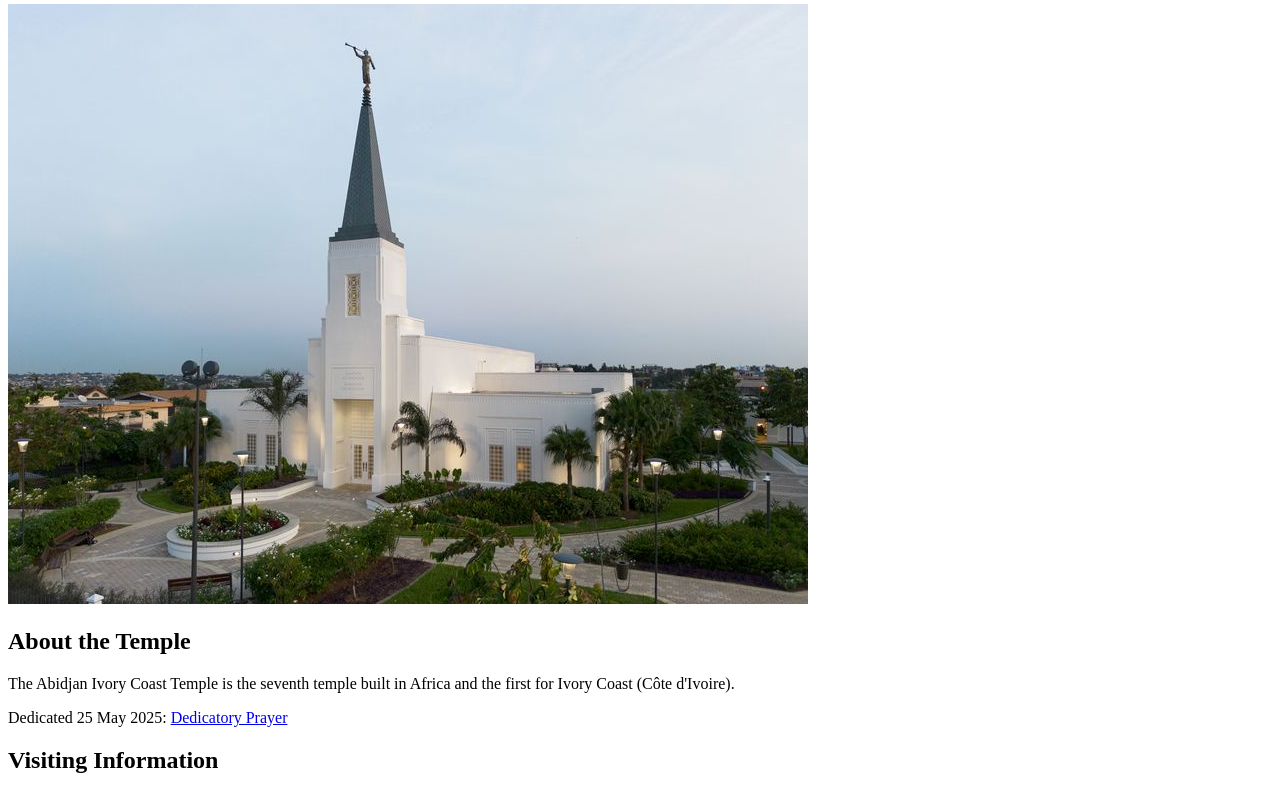
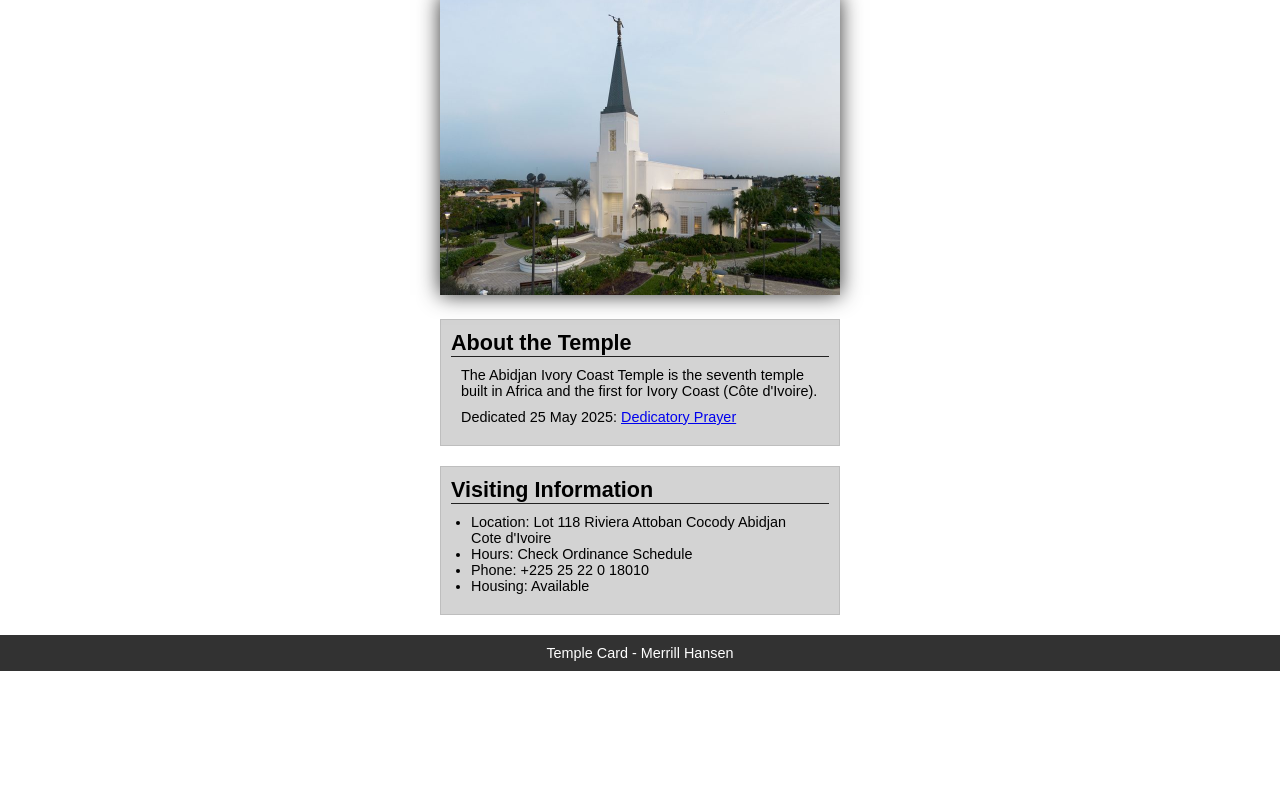
Before and after one commit to mhan-ctrl/wdd130, a plain HTML site: page week02/temple.html in a window 1280 px wide. Shown: the part 110-901 px from the top of the page. After the commit the page ends 800 px from the top, so only its background shows below. Drawn offline with Linux system fonts and the light colour scheme.

Commit message:
Week 2 activities to code-along

```diff
--- /dev/null
+++ b/week02/styles/temple.css
@@ -0,0 +1,56 @@
+* {
+    margin: 0px;
+    padding: 0px;
+}
+
+body {
+    font-family: Arial, sans-serif;
+}
+
+header, footer {
+    background-color: rgb(50 50 50);
+    color: #fff;
+    padding: 10px 0px;
+    text-align: center;
+    font-size: 1.5rem;
+}
+
+main {
+    width: 400px;
+    margin: 0 auto;
+}
+
+h1 {
+    margin: 10px;
+    text-align: center;
+}
+
+h2 {
+    border-bottom: 1px solid #222;
+}
+
+img {
+    width: 100%;
+    height: auto;
+    box-shadow: 0px 0px 20px #333;
+}
+
+section {
+    margin: 20px 0px;
+    border: 1px solid rgb(0 0 0 / 10%);
+    padding: 10px;
+    background-color: lightgray;
+    font-size: 0.9rem;
+}
+
+section p {
+    margin: 10px;
+}
+
+ul {
+    margin: 10px 20px;
+}
+
+footer {
+    font-size: 0.9rem;
+}
--- a/week02/temple.html
+++ b/week02/temple.html
@@ -4,6 +4,7 @@
 <head>
     <meta charset="UTF-8">
     <meta name="viewport" content="width=device-width, initial-scale=1.0">
+    <link rel="stylesheet" href="styles/temple.css">
     <title>Temple Card - Abidjan Cote d'Ivoire</title>
 </head>
 
@@ -35,7 +36,7 @@
         </section>
     </main>
     <footer>
-        <p>Temple Card - Your Name</p>
+        <p>Temple Card - Merrill Hansen</p>
     </footer>
 </body>
 
```
Also changed, not shown: week02/block-vs-inline.html (+4 -4 lines), week02/box-model.html (+1 -0 lines), week02/styles/box-model.css (+19 -4 lines).
